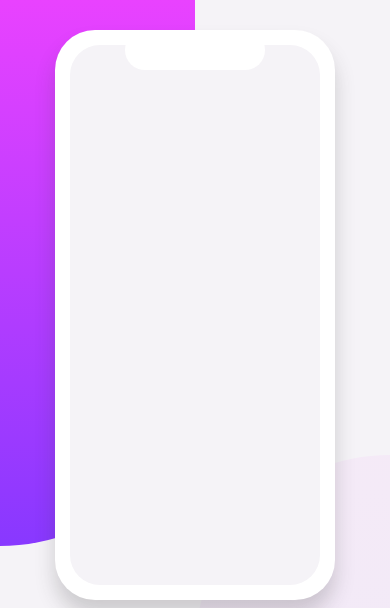
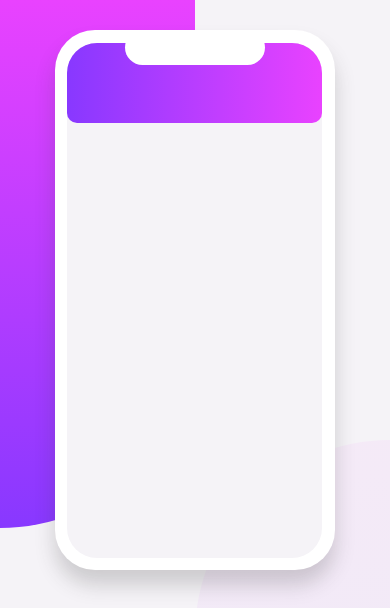
Before and after one commit to ConradMcGrifter/app-illustration, a plain HTML site: page index.html in a window 390 px wide. Shown: the top 608 px of the page. Drawn offline with Linux system fonts and the light colour scheme.

Commit message:
added the top gradient portion for the phone

```diff
--- a/index.html
+++ b/index.html
@@ -21,7 +21,9 @@
             <main class="content--container">
                 <div class="phone">
                     <div class="phone__top-piece"></div>
-                    <div class="phone__content--wrap"></div>
+                    <div class="phone__content--wrap">
+                        <div class="content__header"></div>
+                    </div>
                 </div>
                 <div class="info__wrap">
                     <h1 class="info__h1">Simple booking</h1>
--- a/styles/_utils.scss
+++ b/styles/_utils.scss
@@ -46,5 +46,5 @@ $colors: (
 }
 
 $padding: 2em;
-$border-radius: 4rem;
+$border-radius: 3rem;
 $font-stack: "Rubik", sans-serif;
--- a/styles/layout/_layout.scss
+++ b/styles/layout/_layout.scss
@@ -28,7 +28,7 @@
         @include desktopSize {
             border-radius: 0 0 999px 999px;
             left: -18rem;
-            height: 87%;
+            height: 90%;
             width: 53rem;
         }
     }
@@ -50,7 +50,7 @@
         @include desktopSize {
             border-radius: 999px 999px 0 0;
             right: -17rem;
-            height: 85%;
+            height: 90%;
             width: 53rem;
         }
     }
--- a/styles/layout/_phone.scss
+++ b/styles/layout/_phone.scss
@@ -1,8 +1,8 @@
 .phone {
-    min-height: 57rem;
+    min-height: 54rem;
     background: white;
     width: 28rem;
-    border-radius: $border-radius;
+    border-radius: 4rem;
     position: relative;
     box-shadow: 0 15px 20px rgba(56, 56, 56, 0.212);
 
@@ -12,18 +12,25 @@
         background: white;
         border-radius: 999px;
         width: 14rem;
-        height: 4rem;
+        height: 3.5rem;
         right: 7rem;
     }
 
     .phone__content--wrap {
         background: color(secondary--app-background);
-        border-radius: 3rem;
+        border-radius: $border-radius;
         position: absolute;
         z-index: 0;
-        top: 1.5rem;
-        right: 1.5rem;
-        bottom: 1.5rem;
-        left: 1.5rem;
+        top: 1.25rem;
+        right: 1.25rem;
+        bottom: 1.25rem;
+        left: 1.25rem;
+
+        .content__header {
+            height: 8rem;
+            width: 100%;
+            border-radius: $border-radius $border-radius 1rem 1rem;
+            @include linearGradientToLeft;
+        }
     }
 }
```
Also changed, not shown: css/main.css, 1 other file.
